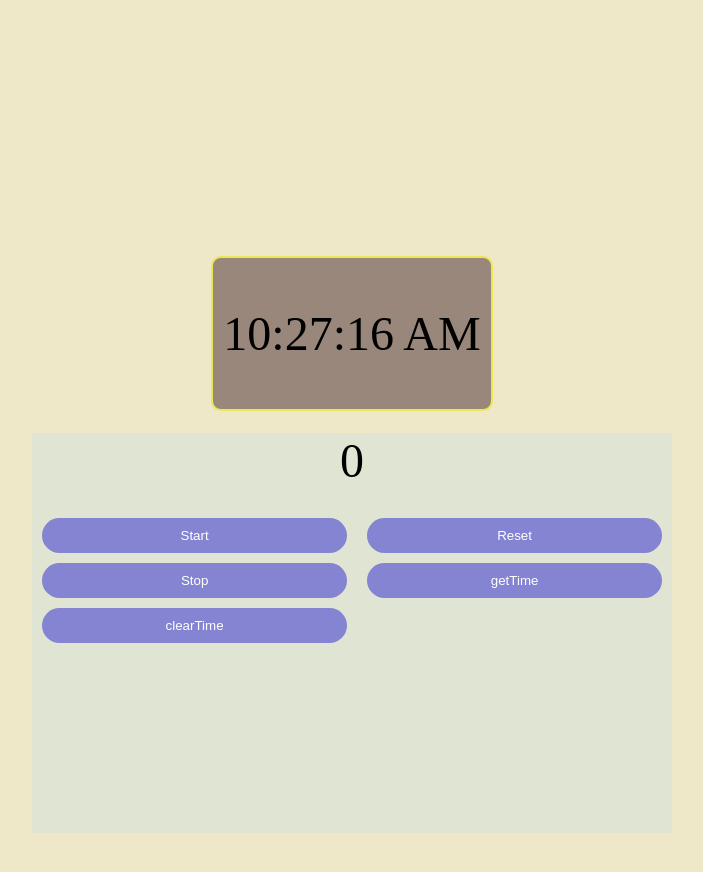
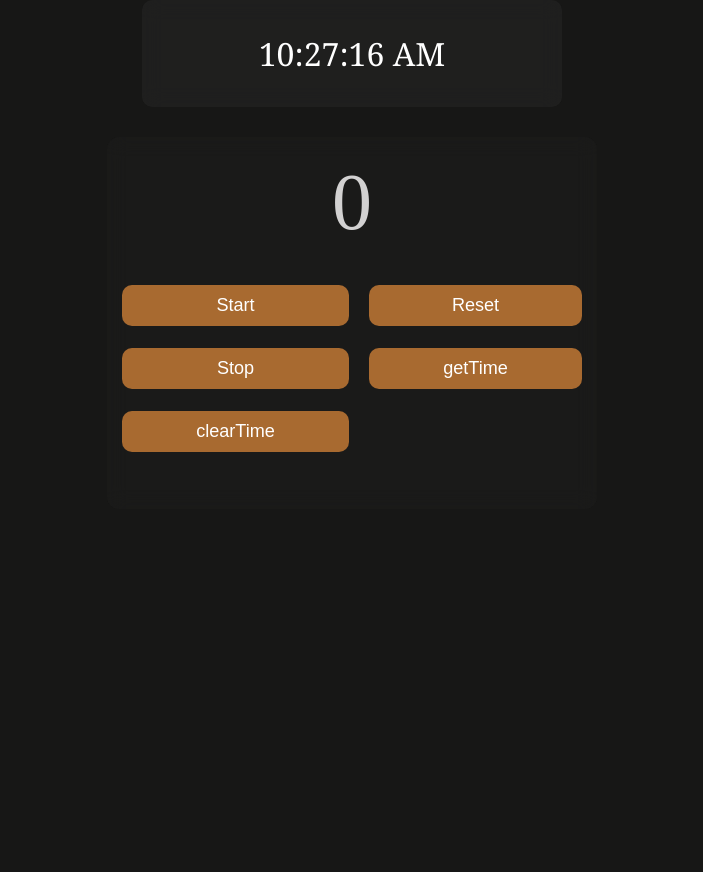
Before and after one commit to SanjilaGangaju/Digital-Watch-With-JS, a plain HTML site: page index.html in a window 1280 px wide. Shown: the whole page, without its empty margins (288-991 px from the left). After the commit the page ends 800 px from the top, so only its background shows below. Drawn offline with Linux system fonts and the light colour scheme.

Commit message:
changes made to stylings

```diff
--- a/index.html
+++ b/index.html
@@ -6,58 +6,74 @@
     <title>Document</title>
     <style>
       body {
-
+        margin:0;
+        padding: 0;
+        height: 100%;
+        width: 100%;
         display: flex;
         flex-direction: column;
         align-items: center;
-        margin: 20% auto;
-        gap: 22px;
-        background-color: rgb(238, 232, 200);
+        justify-content: space-between;
+        row-gap: 30px;
+        background-color: rgb(23, 23, 22);
       }
       .container {
-        height: 20%;
-        width: auto;
-        background-color: rgb(152, 135, 122);
+
+        width: 50vh;
+        background-color: rgba(38, 38, 37, 0.6);
+        backdrop-filter: blur(10px);
         border-radius: 10px;
         text-align: center;
         display: flex;
         align-items: center;
         justify-content: center;
         padding: 0 10px;
-        border: 2px solid rgb(236, 231, 84);
+        border: none;
 
       }
       .time-display {
-        width : 100%;
-
+       width : 100%;
+       color: #fff;
+       font-family:Cambria, Cochin, Georgia, Times, 'Times New Roman', serif;
         border-radius: 10px;
-        font-size: 3rem;
+        font-size: 2rem;
         display: flex;
         align-items: center;
         justify-content: center;
       }
       .stopwatch {
-        height: 50vh;
-        width: 50%;
-        background-color: rgb(224, 228, 211);
+        height: auto;
+        width: 60vh;
+        padding: 20px 5px;
+        background-color: rgba(65, 65, 65, 0.1);
+        backdrop-filter: blur(10px);
+        border-radius: 12px;
+        display: flex;
+        flex-direction: column;
+        justify-content: space-between;
+        gap: 32px;
+        color: #d2d1d1;
       }
       .stopwatch .count-down {
         height: 20%;
         width: 100%;
-        font-size: 3rem;
+        font-size: 5rem;
         text-align: center;
       }
       .buttons {
         display: grid;
         grid-template-columns: repeat(2, auto);
+        row-gap: 12px;
       }
       .buttons button {
+        font-size: 1.13rem;
         color: white;
-        background-color: rgb(132, 132, 210);
+        background-color: rgb(168, 106, 48);
         border: none;
-        border-radius: 25px;
+        border-radius: 10px;
         margin: 5px 10px;
-        padding: 10px;
+        padding: 10px 0px;
+
         cursor: pointer;
       }
       .timer-results{
```
